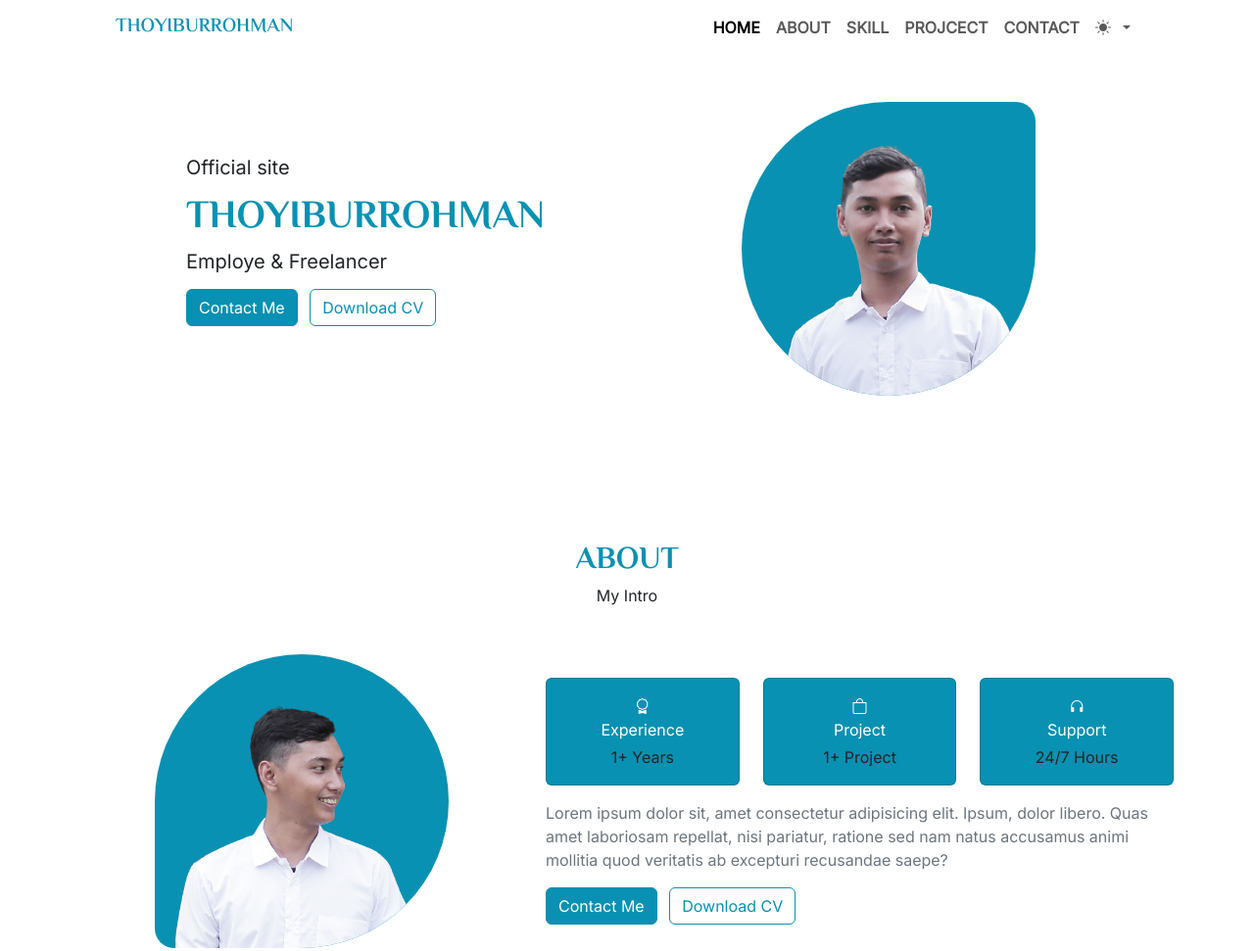
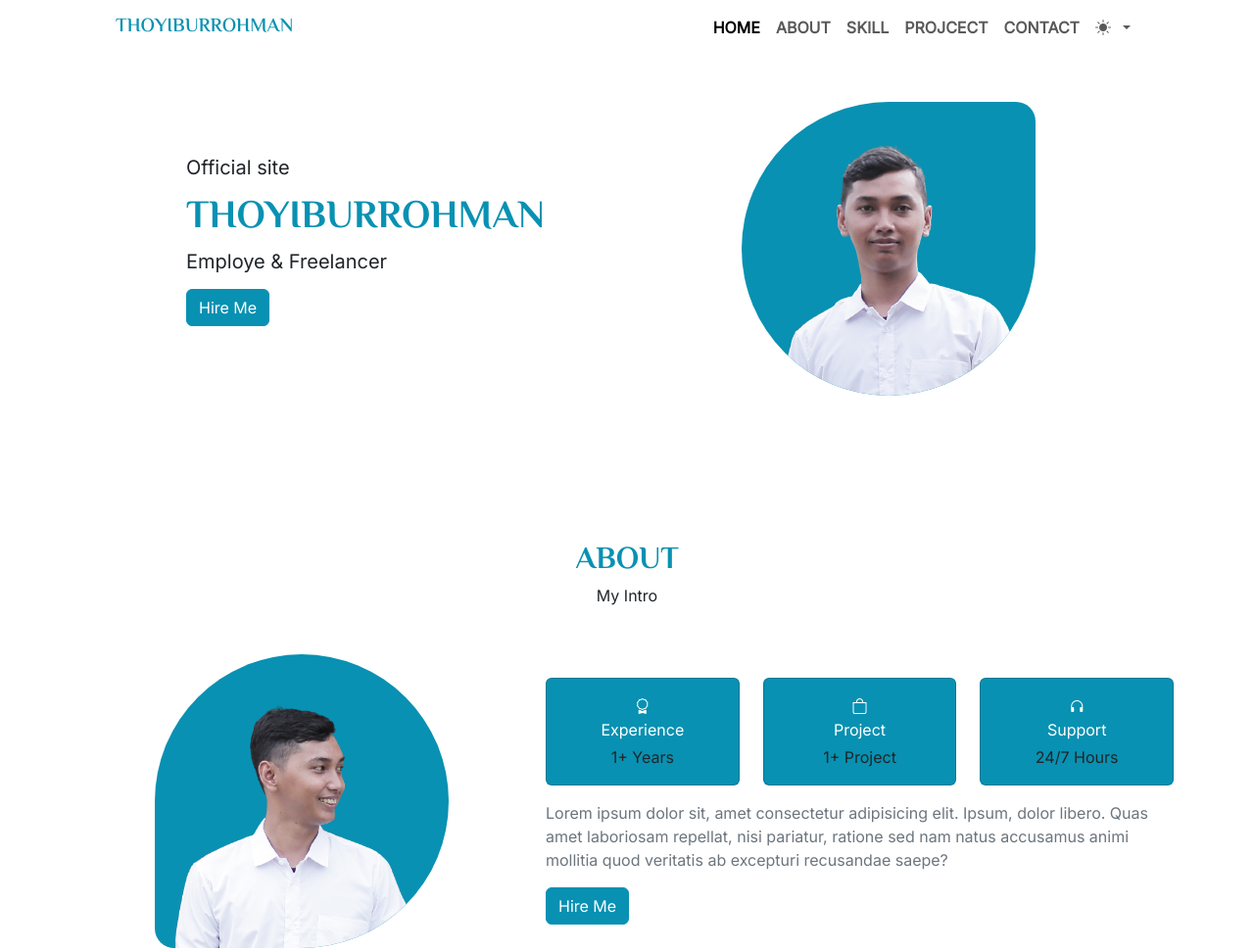
Before and after one commit to thoyiburrohman/thoyiburrohman.github.com, a website: page index.html in a window 1280 px wide. Shown: the top 971 px of the page at 98% size. Drawn offline with nearby package versions, Linux system fonts and the light colour scheme; files whose address does not match are found by name.

Commit message:
edit tombol

```diff
--- a/index.html
+++ b/index.html
@@ -109,8 +109,8 @@
                         </h5>
                         <h1 class="title text-uppercase fw-bold mt-3 mb-2 text-primary">thoyiburrohman</h1>
                         <h5 class="mb-3">Employe & Freelancer</h5>
-                        <a href="#contact" class="btn btn-primary text-capitalize me-2">Contact me</a>
-                        <a href="/download-cv"class="btn btn-outline-primary text-capitalize">Download CV</a>
+                        <a href="https/wa.me/+6281285247694" class="btn btn-primary text-capitalize me-2">Hire Me</a>
+                        <!-- <a href="/download-cv"class="btn btn-outline-primary text-capitalize">Download CV</a> -->
                         <div class="social justify-content-lg-start justify-content-center mt-3">
                             <div class="social-item">
                                 <a href="https://facebook.com/thoyiburrohman"><i
@@ -204,8 +204,9 @@
                         </div>
                     </div>
                     <div class="link-to text-center text-lg-start">
-                        <a href="#contact" class="btn btn-primary text-capitalize me-2">Contact me</a>
-                        <a href="/download-cv"class="btn btn-outline-primary text-capitalize">Download CV</a>
+                        <a href="https/wa.me/+6281285247694" class="btn btn-primary text-capitalize me-2">Hire Me</a>
+
+                        <!-- <a href="/download-cv"class="btn btn-outline-primary text-capitalize">Download CV</a> -->
                     </div>
                 </div>
             </div>
```
